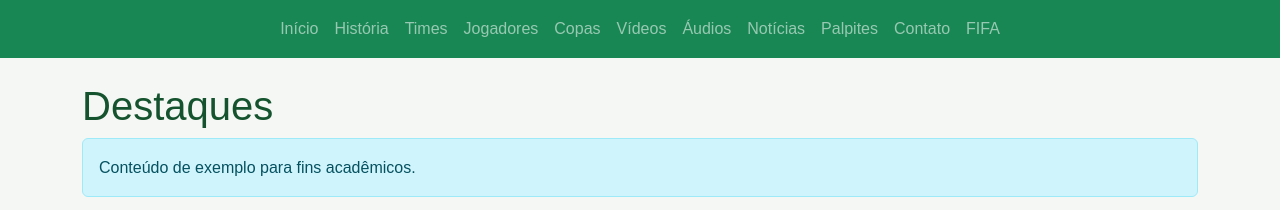
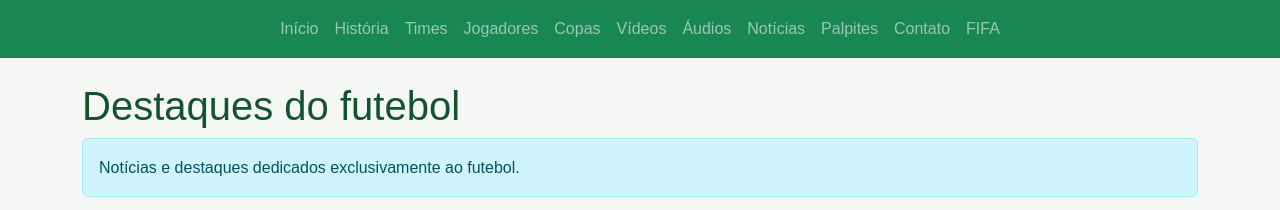
Before and after one commit to patryckgtoliveira-cpu/mundo-da-bola, a website: page noticias.html in a window 1280 px wide. Shown: the top 210 px of the page. Drawn offline with nearby package versions, Linux system fonts and the light colour scheme.

Commit message:
chore: keep news focused on football
Co-authored-by: Copilot <223556219+Copilot@users.noreply.github.com>

```diff
--- a/noticias.html
+++ b/noticias.html
@@ -29,8 +29,8 @@
 </nav>
 </header>
 <main class="container py-4">
-<h1>Destaques</h1>
-<div class="alert alert-info">Conteúdo de exemplo para fins acadêmicos.</div>
+<h1>Destaques do futebol</h1>
+<div class="alert alert-info">Notícias e destaques dedicados exclusivamente ao futebol.</div>
 <div class="row row-cols-1 row-cols-md-3 g-4">
 <div class="col"><article class="card h-100">
 <img src="https://images.unsplash.com/photo-1521412644187-c49fa049e84d?auto=format&fit=crop&w=900&q=80" class="card-img-top" alt="Os campeões do mundo">
```
